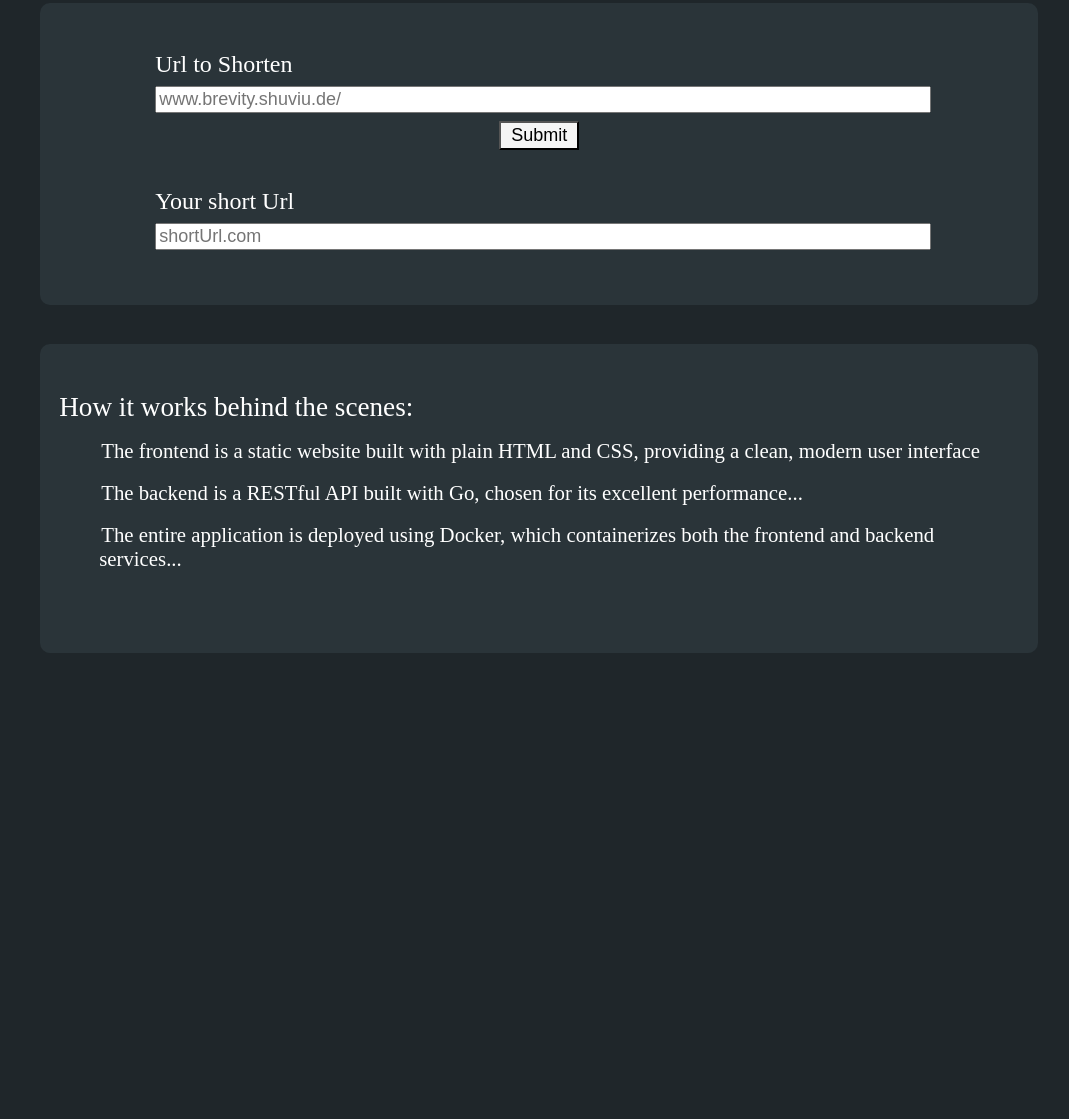
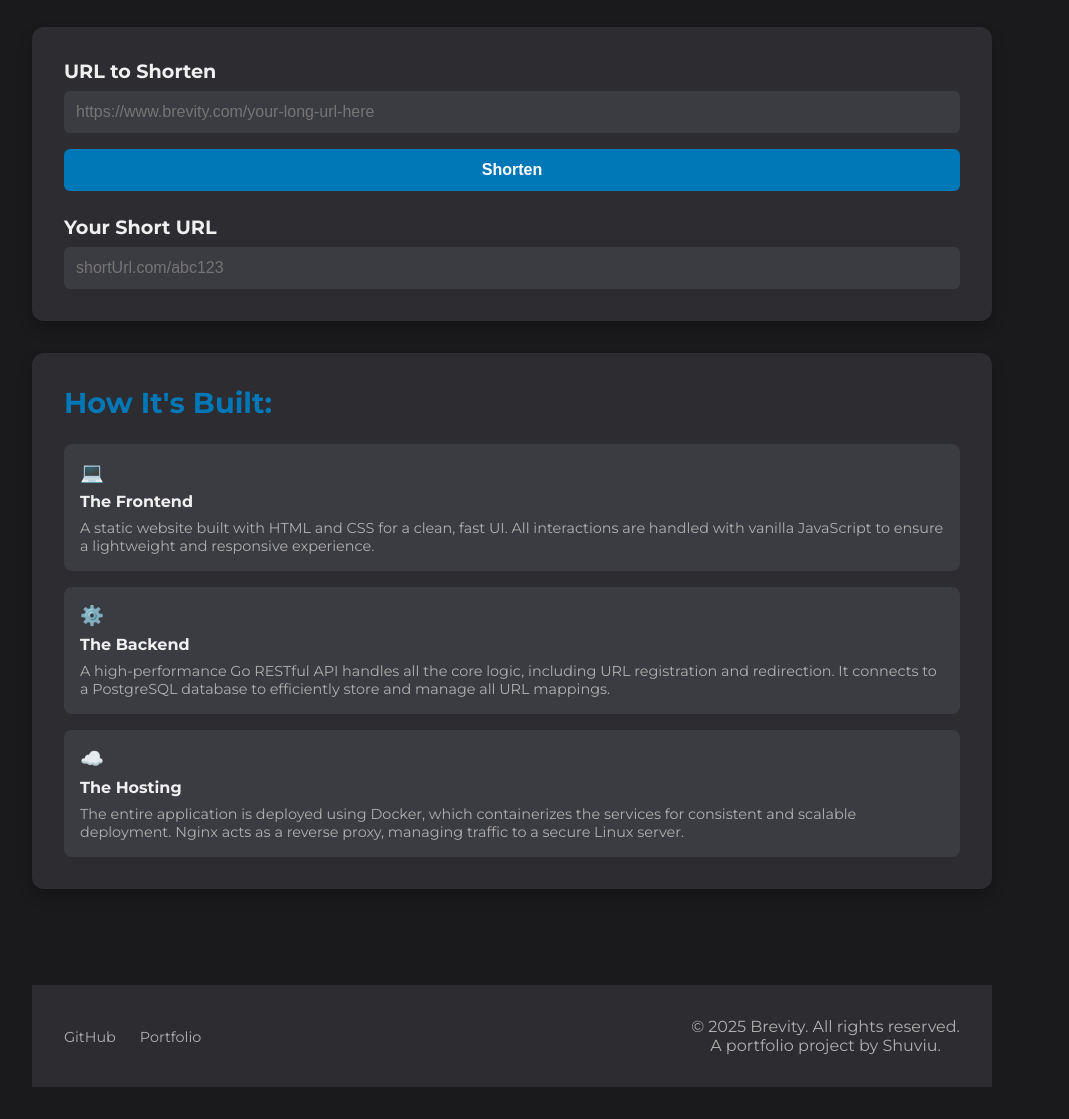
Before and after one commit to Shuviu/brevity, a website: page Frontend/src/index.html in a window 1280 px wide. Shown: the part 111-1230 px from the top of the page, without its empty margins (128-1197 px from the left). Before the commit the page ends 816 px from the top, so only its background shows below. Drawn offline with Linux system fonts and the light colour scheme.

Commit message:
Updated the html and css files.
Used vibe coding for this as I dont seem to be able to write good looking css qwq

```diff
--- a/Frontend/src/css/index.css
+++ b/Frontend/src/css/index.css
@@ -1,93 +1,212 @@
-span, p{
-    color: white;
+:root {
+    --bg-color: #1a1a1d;
+    --card-color: #2c2c31;
+    --accent-color: #0077b6;
+    --text-color: #f0f0f0;
+    --subtle-text: #b0b0b0;
+}
+
+* {
+    box-sizing: border-box;
+    margin: 0;
+    padding: 0;
 }
 
 body {
-    width: 100%;
-    display: flex;
-    justify-content: center;
+    font-family: 'Montserrat', sans-serif;
+    background-color: var(--bg-color);
+    color: var(--text-color);
     min-height: 100vh;
-    align-items: flex-start;
-    background: #1F262A;
-}
-
-form{
-    width: 100%;
     display: flex;
     flex-direction: column;
+    justify-content: center;
     align-items: center;
-    padding-bottom: 5%;
-}
-label{
-    width: 100%;
-}
-input{
-    margin: 1% 0;
-    width: 100%;
-    font-size: large;
-}
-button[type=submit]{
-    height: 100%;
-    border-radius: 2%;
-    font-size: large;
-    padding: 2px 10px;
-    background: whitesmoke;
-}
-
-button:hover{
-    background: gray;
-}
-
-li {
-    text-indent: 2px;
-    list-style: none;
-    color: white;
-
+    padding: 2rem 0;
 }
 
 .center {
-    width: 80%;
+    width: 90%;
     max-width: 960px;
     display: flex;
     flex-direction: column;
     align-items: center;
-    padding: 1%;
+    gap: 3rem;
+    flex-grow: 1;
 }
 
 .headline {
-    font-size: xxx-large;
+    font-size: 3rem;
+    font-weight: 700;
+    color: var(--accent-color);
+    letter-spacing: 2px;
+    text-shadow: 0 0 10px rgba(0, 119, 182, 0.5);
 }
 
-.large-title{
-    font-size: 170%;
-    align-self: flex-start;
-}
-.title{
-    font-size: x-large;
-    margin: 1% 0;
-}
-.fullWidth{
-    width: 80%;
-}
-.content-container {
-    border-radius: 10px;
+.main-content {
     display: flex;
-    justify-content: center;
-    align-items: center;
     flex-direction: column;
     width: 100%;
-    margin: 4% auto 0 auto;
-    padding: 5% 2%;
-    background: #2A3439;
+    gap: 2rem;
+}
+
+.shortener-card, .project-details {
+    background-color: var(--card-color);
+    border-radius: 12px;
+    padding: 2rem;
+    box-shadow: 0 8px 15px rgba(0, 0, 0, 0.2);
+    width: 100%;
+}
+
+.shortener-card {
+    display: flex;
+    flex-direction: column;
+    gap: 1.5rem;
+}
+
+.shortener-card form {
+    display: flex;
+    flex-direction: column;
+    gap: 1rem;
+}
+
+.shortener-card label {
+    display: flex;
+    flex-direction: column;
+    gap: 0.5rem;
+}
+
+.title {
+    font-size: 1.2rem;
+    font-weight: 700;
+    color: var(--text-color);
+}
+
+input {
+    width: 100%;
+    padding: 0.75rem;
+    background-color: #3b3b42;
+    border: none;
+    border-radius: 6px;
+    color: var(--text-color);
+    font-size: 1rem;
+}
+
+input[type="text"]::placeholder {
+    color: var(--subtle-text);
+}
+
+button {
+    width: 100%;
+    padding: 0.75rem;
+    background-color: var(--accent-color);
+    border: none;
+    border-radius: 6px;
+    color: #fff;
+    font-size: 1rem;
+    font-weight: 700;
+    cursor: pointer;
+    transition: background-color 0.3s ease, transform 0.2s ease;
+}
+
+button:hover {
+    background-color: #005f8d;
+    transform: translateY(-2px);
+}
+
+.result-box {
+    display: flex;
+    flex-direction: column;
+    gap: 0.5rem;
+}
+
+.project-details {
+    display: flex;
+    flex-direction: column;
+    gap: 1.5rem;
+}
+
+.large-title {
+    font-size: 1.8rem;
+    font-weight: 700;
+    color: var(--accent-color);
+}
+
+.project-details ul {
+    list-style: none;
+    display: flex;
+    flex-direction: column;
+    gap: 1rem;
+}
+
+.project-details li {
+    background-color: #3b3b42;
+    padding: 1rem;
+    border-radius: 8px;
+    display: flex;
+    flex-direction: column;
+    gap: 0.5rem;
+}
+
+.project-details li > span {
+    font-size: 1.2rem;
+    font-weight: 700;
+    color: var(--accent-color);
+    display: flex;
+    align-items: center;
+    gap: 0.5rem;
+}
+
+.project-details li p {
+    color: var(--subtle-text);
+    font-size: 0.9rem;
 }
 
 .icon {
     font-size: 1.5rem;
-    margin-right: 10px;
 }
 
-li > span {
+footer {
+    width: 100%;
+    text-align: center;
+    padding: 2rem 0;
+    background-color: var(--card-color);
+    color: var(--subtle-text);
+    margin-top: 3rem;
+}
+
+.footer-content {
     display: flex;
+    flex-direction: column;
     align-items: center;
-    font-size: 1.3rem;
+    gap: 1.5rem;
 }
+
+@media (min-width: 600px) {
+    .footer-content {
+        flex-direction: row;
+        justify-content: space-between;
+        padding: 0 2rem;
+    }
+}
+
+.footer-info {
+    text-align: center;
+}
+
+.footer-links ul {
+    list-style: none;
+    display: flex;
+    gap: 1.5rem;
+    padding: 0;
+}
+
+.footer-links a {
+    color: var(--subtle-text);
+    text-decoration: none;
+    font-size: 0.9rem;
+    transition: color 0.3s ease;
+}
+
+.footer-links a:hover {
+    color: var(--accent-color);
+}
--- a/Frontend/src/index.html
+++ b/Frontend/src/index.html
@@ -3,51 +3,68 @@
 <head>
     <meta charset="UTF-8">
     <meta name="viewport" content="width=device-width, initial-scale=1">
-    <title>Document</title>
+    <title>Brevity - URL Shortener</title>
     <link rel="stylesheet" href="css/index.css">
     <script src="js/apiHandler.js"></script>
+    <link rel="preconnect" href="https://fonts.googleapis.com">
+    <link rel="preconnect" href="https://fonts.gstatic.com" crossorigin>
+    <link href="https://fonts.googleapis.com/css2?family=Montserrat:wght@400;700&display=swap" rel="stylesheet">
 </head>
 <body>
 <div class="center">
     <div class="headline">
         <span>Brevity</span>
     </div>
-        <div class="content-container">
-            <div class="fullWidth">
+    <div class="main-content">
+        <div class="shortener-card">
             <form onsubmit="registerNewLongUrl(event)">
                 <label>
-                        <span class="title">Url to Shorten</span>
-                        <input name="longUrlInput" type="text" placeholder="www.brevity.shuviu.de/">
+                    <span class="title">URL to Shorten</span>
+                    <input name="longUrlInput" type="url" placeholder="https://www.brevity.com/your-long-url-here">
                 </label>
                 <button type="submit">
-                        Submit
+                    Shorten
                 </button>
             </form>
-                <span class="title">Your short Url</span>
+            <div class="result-box">
                 <label>
-                    <input id="shortUrlDisplay" placeholder="shortUrl.com" readonly>
+                    <span class="title">Your Short URL</span>
+                    <input id="shortUrlDisplay" placeholder="shortUrl.com/abc123" readonly/>
                 </label>
             </div>
         </div>
-            <div class="content-container">
         <div class="project-details">
-                    <span class="large-title">How it works behind the scenes:</span>
+            <span class="large-title">How It's Built:</span>
             <ul>
                 <li>
-                            <span>The frontend is a static website built with plain HTML and CSS, providing a clean, modern user interface</span>
-                            <br>
+                    <span class="icon">💻</span> <b>The Frontend</b>
+                    <p>A static website built with HTML and CSS for a clean, fast UI. All interactions are handled with vanilla JavaScript to ensure a lightweight and responsive experience.</p>
                 </li>
                 <li>
-                            <span>The backend is a RESTful API built with Go, chosen for its excellent performance...</span>
-                            <br>
+                    <span class="icon">⚙️</span> <b>The Backend</b>
+                    <p>A high-performance Go RESTful API handles all the core logic, including URL registration and redirection. It connects to a PostgreSQL database to efficiently store and manage all URL mappings.</p>
                 </li>
                 <li>
-                            <span>The entire application is deployed using Docker, which containerizes both the frontend and backend services...</span>
-                            <br>
+                    <span class="icon">☁️</span> <b>The Hosting</b>
+                    <p>The entire application is deployed using Docker, which containerizes the services for consistent and scalable deployment. Nginx acts as a reverse proxy, managing traffic to a secure Linux server.</p>
                 </li>
             </ul>
         </div>
     </div>
+    <footer>
+        <div class="footer-content">
+            <div class="footer-links">
+                <ul>
+                    <li><a href="https://github.com/Shuviu" target="_blank">GitHub</a></li>
+                    <li><a href="https://shuviu.de" target="_blank">Portfolio</a></li>
+                </ul>
+            </div>
+            <div class="footer-info">
+                <p>&copy; 2025 Brevity. All rights reserved.</p>
+                <p>A portfolio project by Shuviu.</p>
+            </div>
+        </div>
+    </footer>
 </div>
 </body>
 </html>
```
Also changed, not shown: Frontend/src/html/error_page.html (+35 -3 lines). Lines whose indentation alone changed are shown as unchanged.
